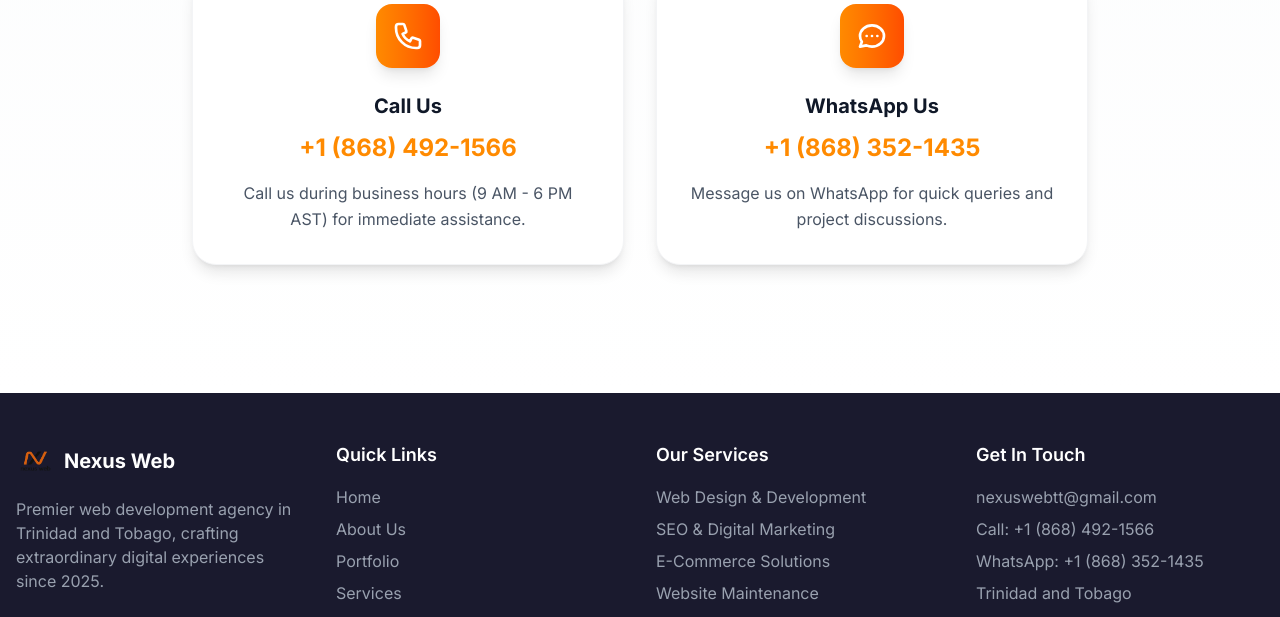
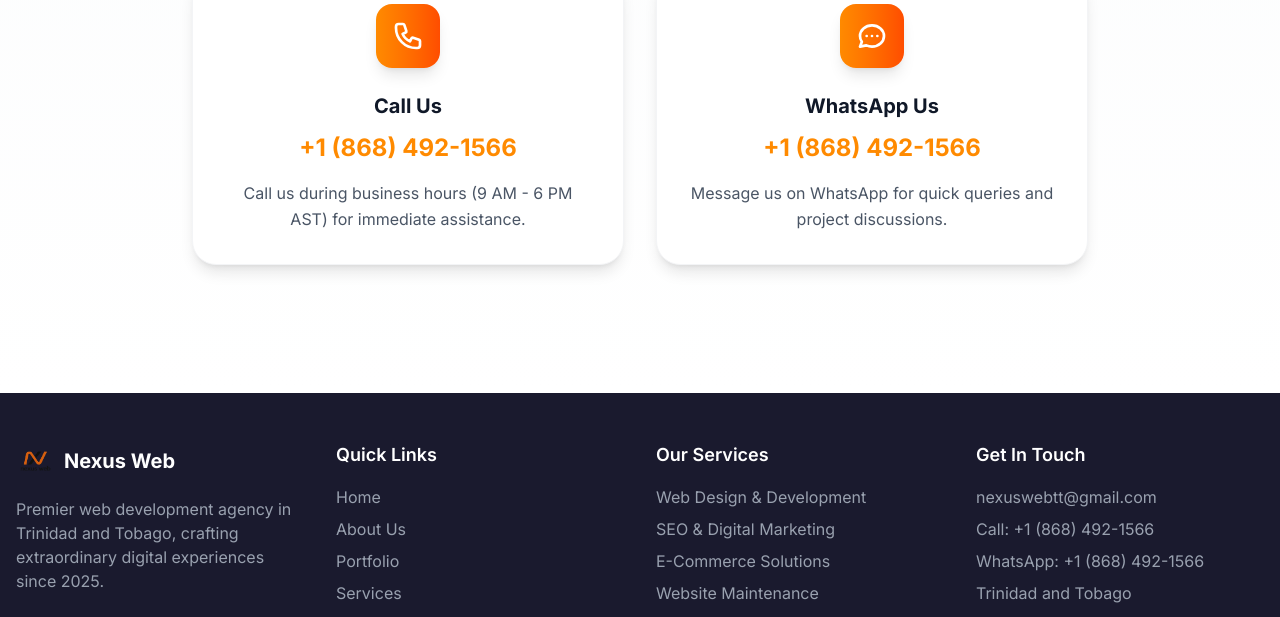
Before and after one commit to A-Hazzard/NexusWeb, a Next.js app: page /contact in a window 1280 px wide. Shown: the part 2180-2797 px from the top of the page. Built offline with nearby package versions, Linux system fonts and the light colour scheme; no server answers.

Commit message:
Updated whatsapp

```diff
--- a/app/about/page.tsx
+++ b/app/about/page.tsx
@@ -490,7 +490,7 @@ export default function AboutPage() {
                     <i className="fas fa-phone text-[#FF8A00]"></i>
                     <div className="flex flex-col">
                       <a href="tel:+18684921566" className="hover:text-[#FF8A00] transition-colors">Call: +1 (868) 492-1566</a>
-                      <a href="https://wa.me/18683521435" target="_blank" rel="noopener noreferrer" className="hover:text-[#FF8A00] transition-colors">WhatsApp: +1 (868) 352-1435</a>
+                      <a href="https://wa.me/18683521435" target="_blank" rel="noopener noreferrer" className="hover:text-[#FF8A00] transition-colors">WhatsApp: +1 (868) 492-1566</a>
                     </div>
                   </div>
                 </motion.div>
--- a/app/api/contact/route.ts
+++ b/app/api/contact/route.ts
@@ -102,7 +102,7 @@ export async function POST(req: Request) {
             <div style="background: white; padding: 20px; border-radius: 8px; text-align: center;">
               <h4 style="color: #FF4D00; margin: 0 0 15px 0;">Contact Information</h4>
               <p style="margin: 5px 0;"><strong>Email:</strong> <a href="mailto:nexuswebtt@gmail.com" style="color: #FF8A00;">nexuswebtt@gmail.com</a></p>
-              <p style="margin: 5px 0;"><strong>Phone:</strong> <a href="tel:+18684921566" style="color: #FF8A00;">+1 (868) 492-1566 (Call)</a> / <a href="https://wa.me/18683521435" style="color: #FF8A00;">+1 (868) 352-1435 (WhatsApp)</a></p>
+              <p style="margin: 5px 0;"><strong>Phone:</strong> <a href="tel:+18684921566" style="color: #FF8A00;">+1 (868) 492-1566 (Call)</a> / <a href="https://wa.me/18683521435" style="color: #FF8A00;">+1 (868) 492-1566 (WhatsApp)</a></p>
               <p style="margin: 5px 0;"><strong>Location:</strong> Trinidad & Tobago</p>
             </div>
 
--- a/app/components/Footer.tsx
+++ b/app/components/Footer.tsx
@@ -100,7 +100,7 @@ export function Footer() {
               </li>
               <li className="text-gray-400">
                 <a href="https://wa.me/18683521435" target="_blank" rel="noopener noreferrer" className="hover:text-[#FF8A00] transition-colors duration-300">
-                  WhatsApp: +1 (868) 352-1435
+                  WhatsApp: +1 (868) 492-1566
                 </a>
               </li>
               <li className="text-gray-400">Trinidad and Tobago</li>
--- a/app/contact/page.tsx
+++ b/app/contact/page.tsx
@@ -397,7 +397,7 @@ export default function ContactPage() {
                 {
                   icon: "M8 12h.01M12 12h.01M16 12h.01M21 12c0 4.418-4.03 8-9 8a9.863 9.863 0 01-4.255-.949L3 20l1.395-3.72C3.512 15.042 3 13.574 3 12c0-4.418 4.03-8 9-8s9 3.582 9 8z",
                   title: "WhatsApp Us",
-                  info: "+1 (868) 352-1435",
+                  info: "+1 (868) 492-1566",
                   description: "Message us on WhatsApp for quick queries and project discussions.",
                   link: "https://wa.me/18683521435",
                   isEmail: false,
--- a/app/metadata.ts
+++ b/app/metadata.ts
@@ -135,7 +135,7 @@ export const portfolioPageSEO: PageSEO = {
 // Contact Page SEO
 export const contactPageSEO: PageSEO = {
   title: 'Contact Nexus Web - Get Your Free Web Development Quote Today',
-  description: 'Ready to transform your digital presence? Contact Nexus Web for a free consultation. Call +1 (868) 492-1566 or WhatsApp +1 (868) 352-1435.',
+  description: 'Ready to transform your digital presence? Contact Nexus Web for a free consultation. Call +1 (868) 492-1566 or WhatsApp +1 (868) 492-1566.',
   keywords: [
     'contact Nexus Web',
     'web development quote',
--- a/app/page.tsx
+++ b/app/page.tsx
@@ -699,7 +699,7 @@ export default function Home() {
                       </div>
                       <div>
                         <h4 className="text-lg font-semibold text-white mb-1">Call / WhatsApp</h4>
-                        <p className="text-gray-300">+1 (868) 492-1566 / +1 (868) 352-1435</p>
+                        <p className="text-gray-300">+1 (868) 492-1566 / +1 (868) 492-1566</p>
                         <p className="text-gray-400 text-sm">Mon-Fri: 9:30AM-6:00PM AST</p>
                       </div>
                     </div>
--- a/lib/seo/config.ts
+++ b/lib/seo/config.ts
@@ -23,7 +23,7 @@ export const BUSINESS_INFO: BusinessInfo = {
   logo: `${SITE_CONFIG.url}/logo.png`,
   image: `${SITE_CONFIG.url}/logo.png`,
   telephone: '+1 (868) 492-1566',
-  whatsapp: '+1 (868) 352-1435',
+  whatsapp: '+1 (868) 492-1566',
   email: 'nexuswebtt@gmail.com',
   address: {
     streetAddress: 'Remote Operations',
```
Also changed, not shown: package.json (+10 -5 lines).
